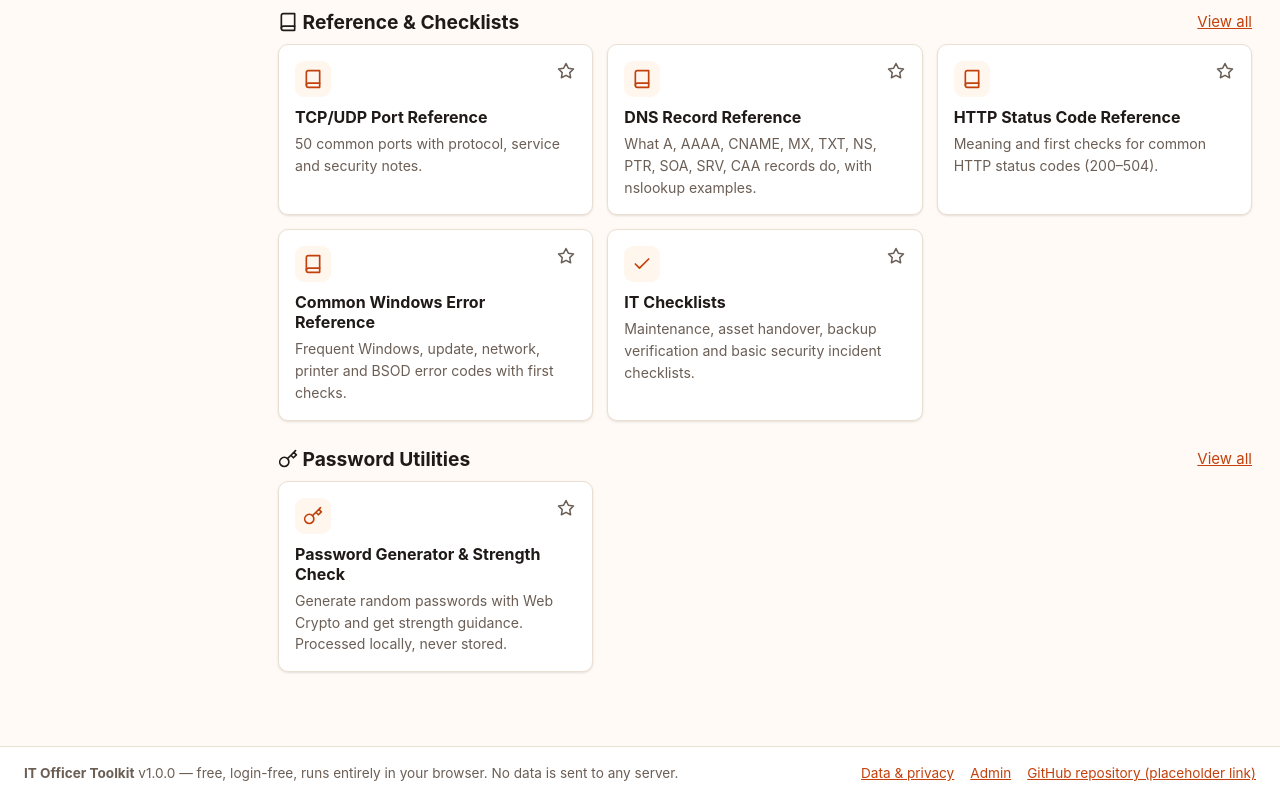
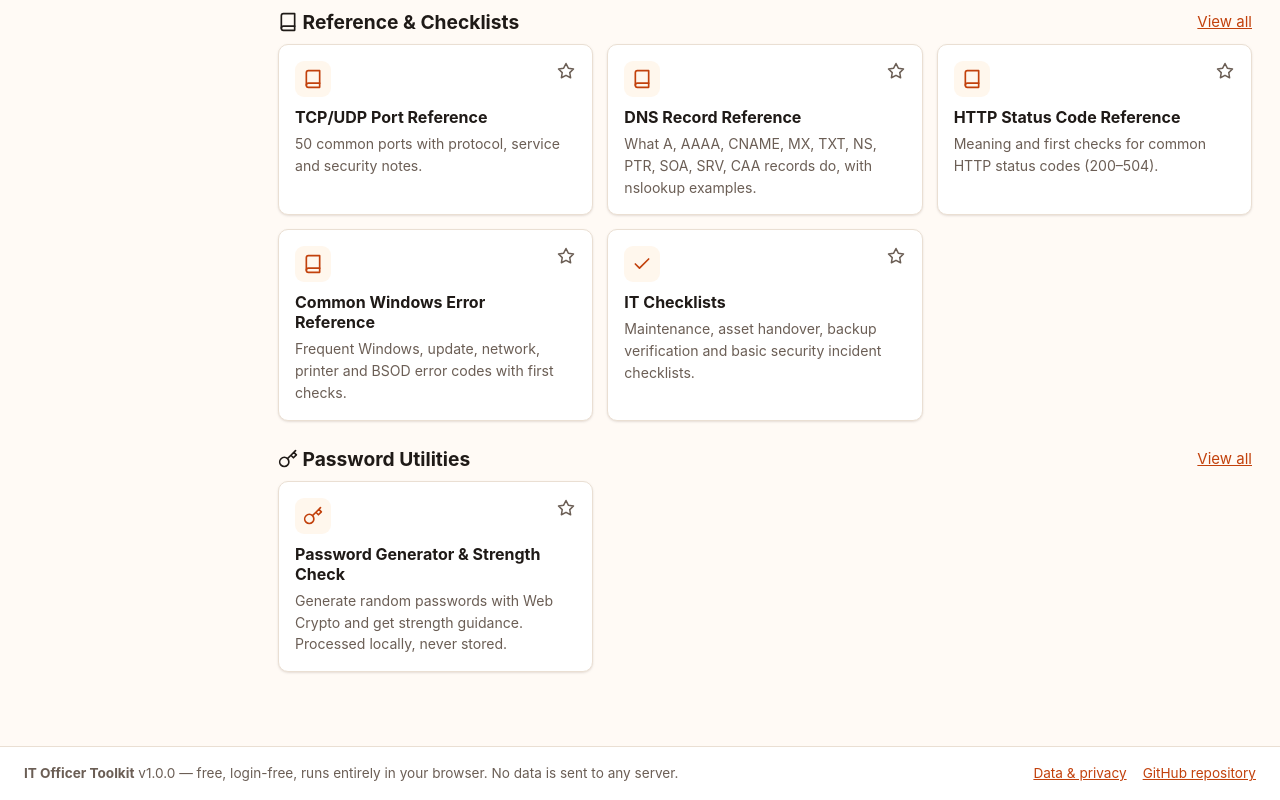
Before and after one commit to Hasifkhan/it-officer-toolkit, a plain HTML site: page index.html in a window 1280 px wide. Shown: the part 2850-3650 px from the top of the page. Drawn offline with Linux system fonts and the light colour scheme.

Commit message:
Update GitHub repository link in footer

```diff
--- a/index.html
+++ b/index.html
@@ -47,8 +47,7 @@
     </div>
     <div class="footer-links">
       <a href="#/privacy">Data &amp; privacy</a>
-      <a href="#/admin">Admin</a>
-      <a href="https://github.com/YOUR-USERNAME/it-officer-toolkit" target="_blank" rel="noopener noreferrer" title="Placeholder — replace YOUR-USERNAME with your GitHub account after publishing">GitHub repository (placeholder link)</a>
+      <a href="https://github.com/Hasifkhan//it-officer-toolkit" target="_blank" rel="noopener noreferrer" title="Placeholder — replace YOUR-USERNAME with your GitHub account after publishing">GitHub repository</a>
     </div>
   </footer>
 
```
